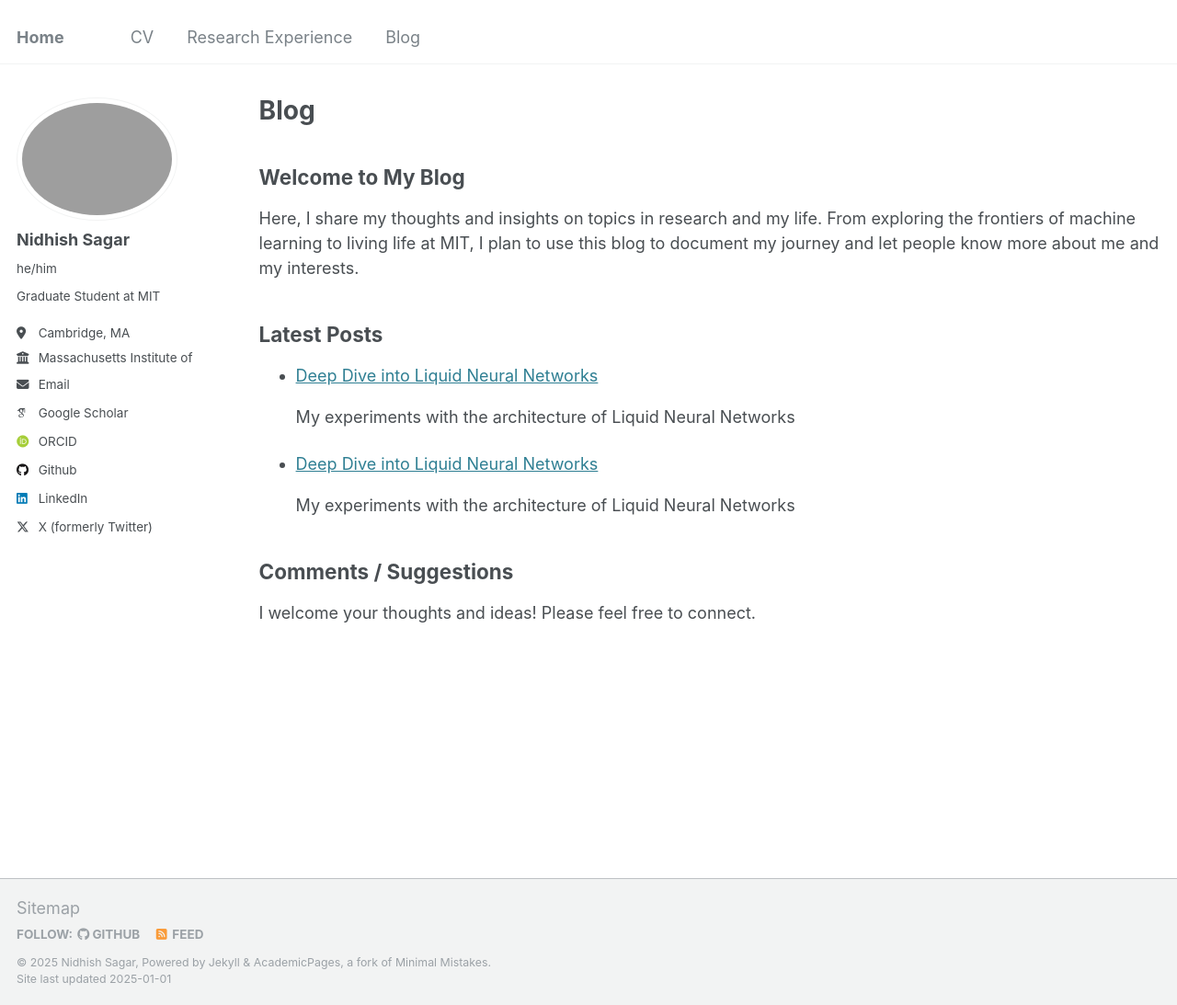
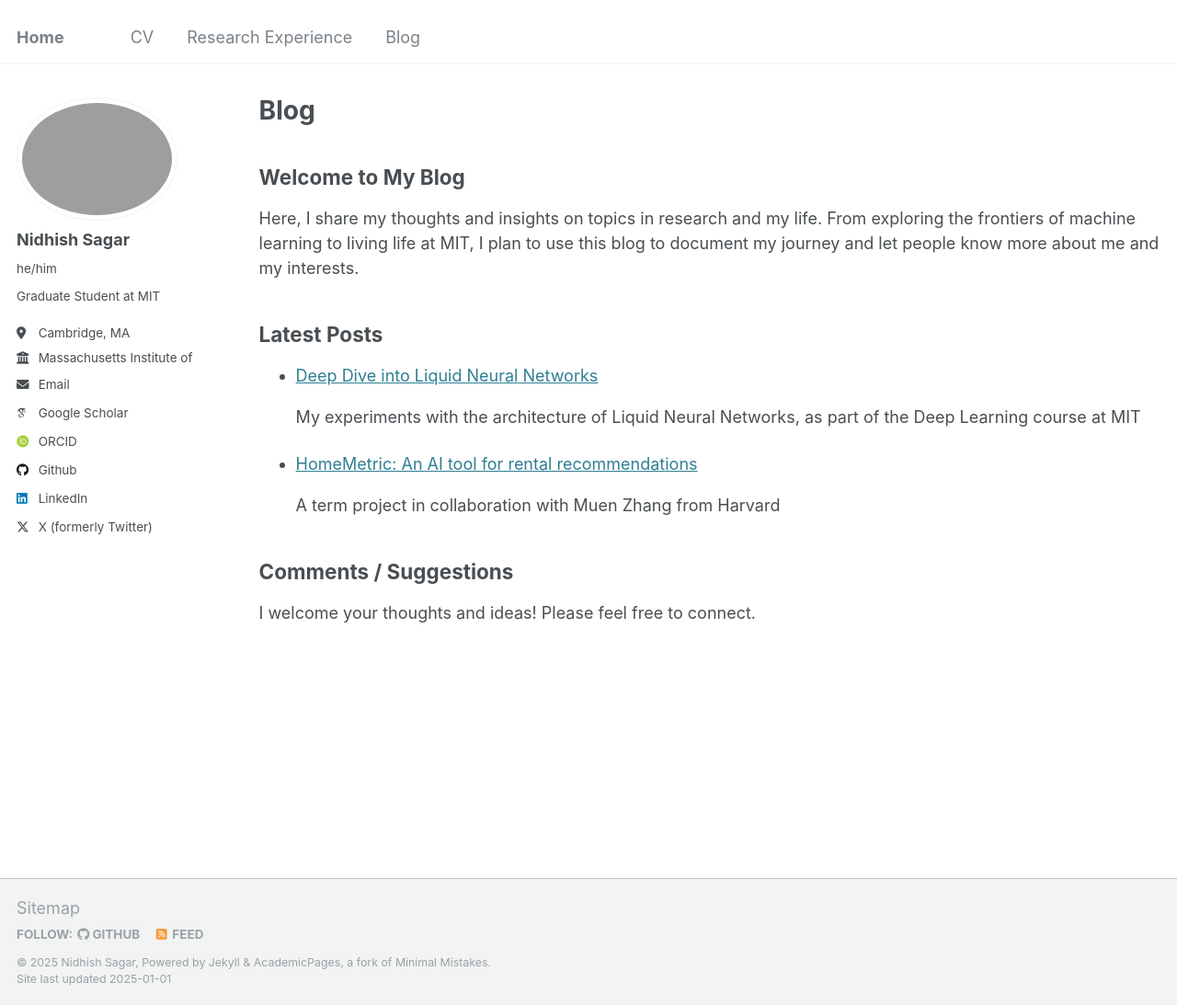
Before and after one commit to sagarnidhish/sagarnidhish.github.io, a Jekyll site: the page built from _pages/blog.html, in a window 1280 px wide and 1093 px high. Shown: the whole window at 92% size. Built offline with Jekyll 4.4.1, drawn with Linux system fonts in a browser that asks for light colours; some web fonts are replaced.

Commit message:
Update blog.html

```diff
--- a/_pages/blog.html
+++ b/_pages/blog.html
@@ -27,7 +27,7 @@ author_profile: true
     <li>
       <!-- <a href="lnn.pdf" target="_blank">Deep Dive into Liquid Neural Networks</a>   -->
       <a href="/assets/pdf/lnn.pdf" target="_blank">Deep Dive into Liquid Neural Networks</a>
-      <p>My experiments with the architecture of Liquid Neural Networks</p>
+      <p>My experiments with the architecture of Liquid Neural Networks, as part of the Deep Learning course at MIT</p>
     </li>
   </ul>
 
@@ -42,8 +42,8 @@ author_profile: true
     {% endfor %}
     <li>
       <!-- <a href="lnn.pdf" target="_blank">Deep Dive into Liquid Neural Networks</a>   -->
-      <a href="/assets/pdf/lnn.pdf" target="_blank">Deep Dive into Liquid Neural Networks</a>
-      <p>My experiments with the architecture of Liquid Neural Networks</p>
+      <a href="https://github.com/sagarnidhish/HomeMetric">HomeMetric: An AI tool for rental recommendations</a>
+      <p>A term project in collaboration with Muen Zhang from Harvard</p>
     </li>
   </ul>
 
```
